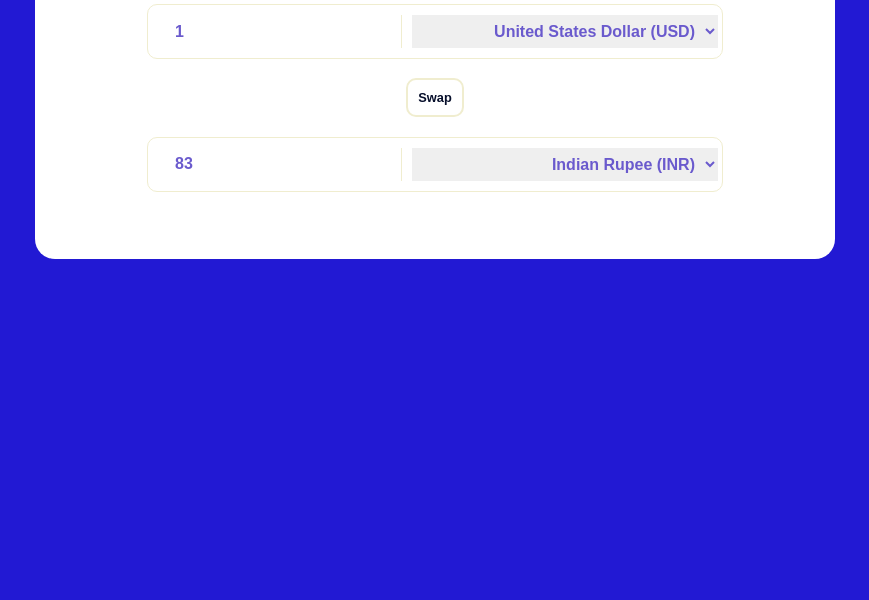
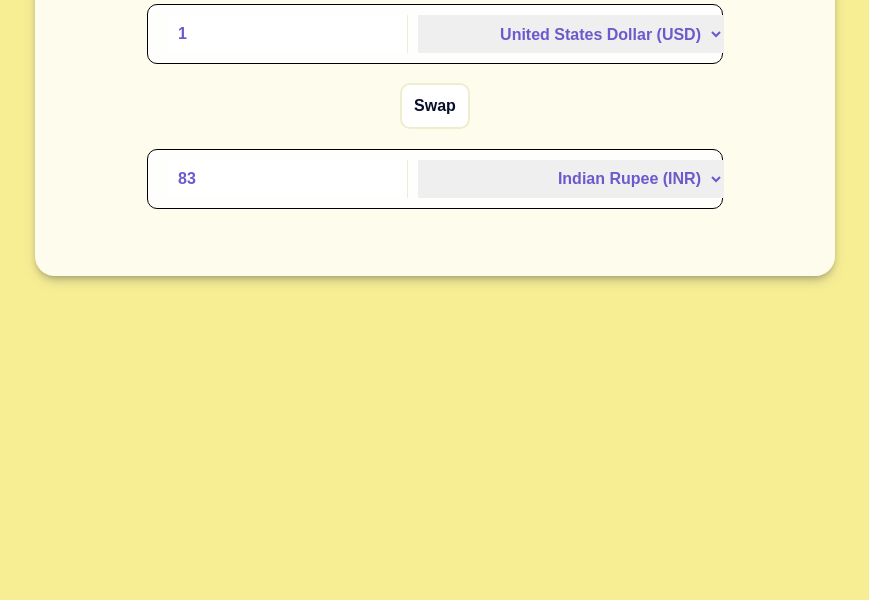
Before and after one commit to suryaNpaul/currencyconverter, a plain HTML site: page index.html in a window 1280 px wide. Shown: the part 200-800 px from the top of the page, without its empty margins (205-1074 px from the left). Drawn offline with Linux system fonts and the light colour scheme; no server answers.

Commit message:
init commit

```diff
--- a/style.css
+++ b/style.css
@@ -4,12 +4,12 @@
   box-sizing: border-box;
 }
 body {
-  background-color: #2219d3;
+  background-color: #f7ee94;
   overflow-y: scroll;
 }
 
 .container {
-  background-color: #fff;
+  background-color: #ffffffd4;
   margin: 100px auto;
   width: 800px;
   padding: 3rem 2.5rem;
@@ -19,12 +19,15 @@ body {
   align-items: center;
   gap: 1.2rem;
   border-radius: 20px;
+  box-shadow: rgba(50, 50, 93, 0.25) 0px 6px 12px -2px,
+    rgba(0, 0, 0, 0.3) 0px 3px 7px -3px;
 }
 
 .currencySection {
   width: 80%;
   padding: 10px;
-  border: 1px solid #f0edcf;
+  background-color: #ffffffd4;
+  border: 1px solid black;
   display: flex;
   justify-content: space-between;
   border-radius: 10px;
@@ -32,7 +35,7 @@ body {
 
 .currencySection input {
   border: none;
-  padding: 7px;
+  padding: 10px;
   margin-left: 10px;
   outline: none;
   border-right: #f0edcf solid 1.5px;
@@ -43,7 +46,7 @@ body {
 
 .currencySection select {
   border: none;
-  padding: 7px;
+  padding: 10px;
   margin-left: 10px;
   outline: none;
   font-size: 1rem;
@@ -52,11 +55,11 @@ body {
   font-weight: 600;
 }
 .container .swap {
-  padding: 10px;
+  padding: 12px;
   border: 2px solid #f0edcf;
   background: #fff;
   border-radius: 10px;
-  font-size: 0.8rem;
+  font-size: 1rem;
   color: #070f2b;
   font-weight: 700;
 }
@@ -68,9 +71,6 @@ body {
 .container .result {
   text-align: center;
 }
-
-
-
 
 /* Style the number input */
 .currencySection input[type="number"] {
@@ -118,7 +118,12 @@ body {
 
 /* Style the dropdown options */
 .currencySection select option {
-  background-color: rgba(255, 255, 255, 0.646); /* Background color of each option */
+  background-color: rgba(
+    255,
+    255,
+    255,
+    0.646
+  ); /* Background color of each option */
   color: slateblue; /* Text color of each option */
   padding: 8px;
 }
@@ -146,33 +151,36 @@ body {
   background-color: #555;
 }
 
-
-
 @media only screen and (max-width: 600px) {
   .container {
     width: 90%;
   }
-  .container h1{
+  .container h1 {
     text-align: center;
+    font-size: 25px;
   }
   .currencySection {
     flex-direction: column;
   }
-  .currencySection select{
+  .currencySection select {
     margin-left: 0px;
     text-align: left;
     padding: 10px;
     border-radius: 15px;
   }
-  .container input{
+  .container input {
     text-align: left;
     border-right: none;
     margin-bottom: 10px;
     border: 1px solid black;
     padding: 10px;
     border-radius: 15px;
+    margin-left: 0px;
   }
-  .container input:focus{
+  .container .swap{
+    font-size: 0.8rem;
+  }
+  .container input:focus {
     border: 2px solid blue;
   }
   .container .result {
```
